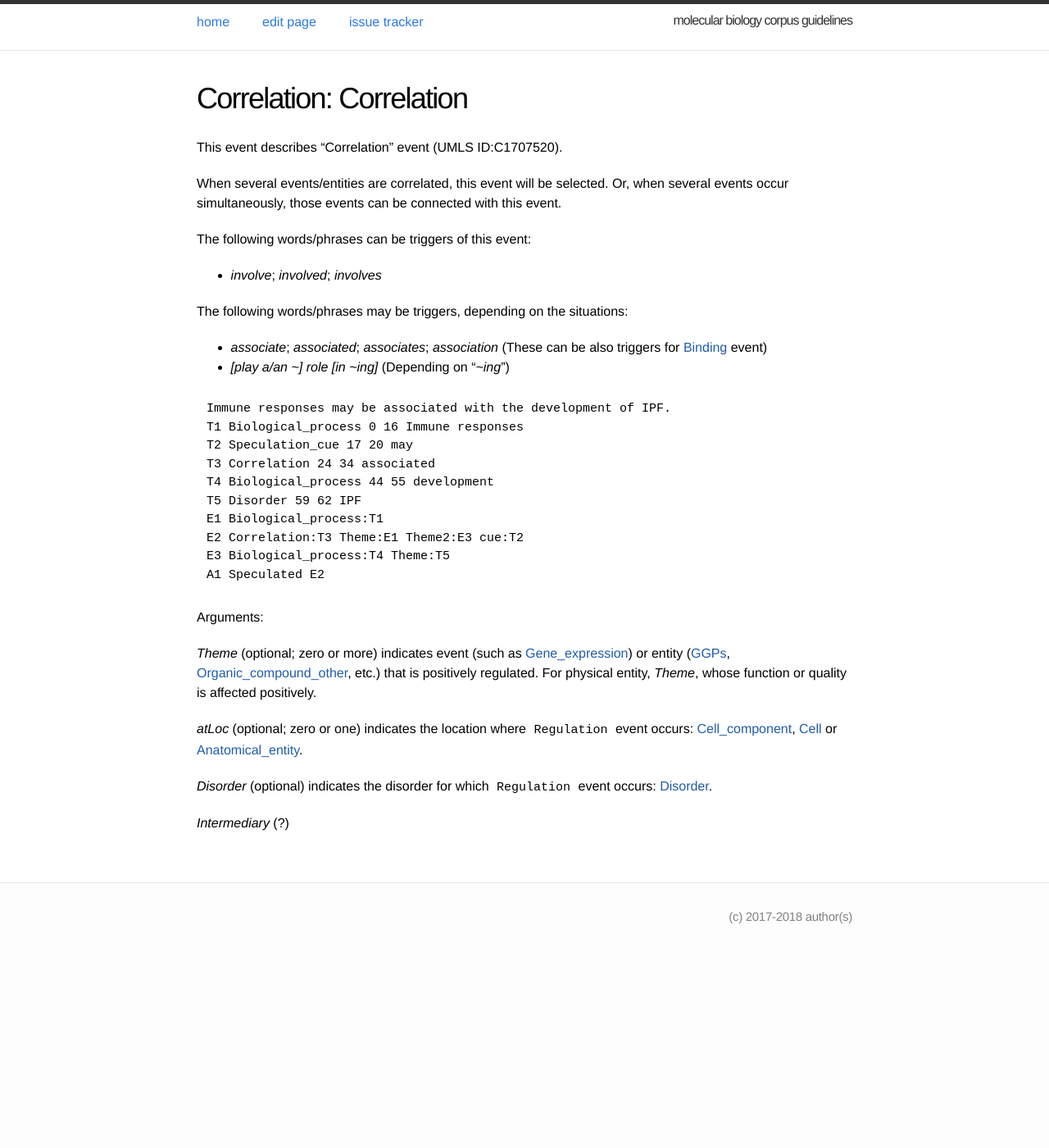
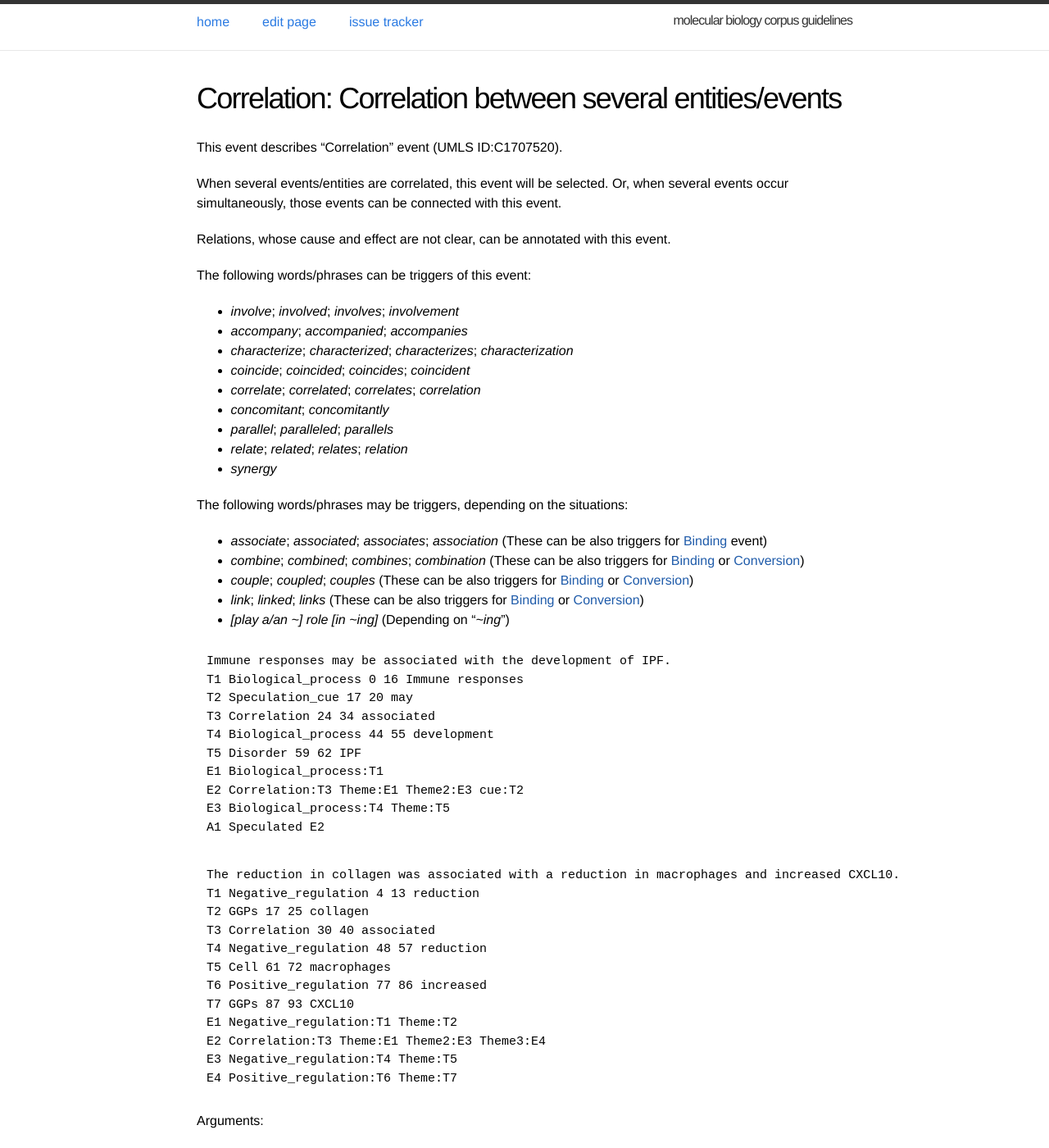
Before and after one commit to ezcatdb/molbiol_lung_corpus-guidelines, a Jekyll site: the page built from _event/Correlation.md, in a window 1280 px wide and 1400 px high. Shown: the whole window at 82% size. Built offline with Jekyll 4.4.1, drawn with Linux system fonts in a browser that asks for light colours; some of the changed text lies outside the part shown.

Commit message:
additional trigger words and sample sentence included in _event/Correlation.md

```diff
--- a/_event/Correlation.md
+++ b/_event/Correlation.md
@@ -2,7 +2,7 @@
 layout: entry
 title: "Correlation"
 category: "Biological process"
-shortdef: "Correlation"
+shortdef: "Correlation between several entities/events"
 order: 23
 ---
 <!---
@@ -13,16 +13,28 @@ This event describes "Correlation" event (UMLS ID:C1707520).
 
 When several events/entities are correlated, this event will be selected. Or, when several events occur simultaneously, those events can be connected with this event.
 
+Relations, whose cause and effect are not clear, can be annotated with this event.
+
 <!---
 If it is not clear whether the trigger words are "positive" or "negative", this "Regulation" event will be selected.
 --->
 
 The following words/phrases can be triggers of this event:
-- *involve*; *involved*; *involves*
-
+- *involve*; *involved*; *involves*; *involvement*
+- *accompany*; *accompanied*; *accompanies*
+- *characterize*; *characterized*; *characterizes*; *characterization*
+- *coincide*; *coincided*; *coincides*; *coincident*
+- *correlate*; *correlated*; *correlates*; *correlation*
+- *concomitant*; *concomitantly*
+- *parallel*; *paralleled*; *parallels*
+- *relate*; *related*; *relates*; *relation*
+- *synergy*
 
 The following words/phrases may be triggers, depending on the situations:
 - *associate*; *associated*; *associates*; *association* (These can be also triggers for [Binding]() event)
+- *combine*; *combined*; *combines*; *combination* (These can be also triggers for [Binding]() or [Conversion]())
+- *couple*; *coupled*; *couples* (These can be also triggers for [Binding]() or [Conversion]())
+- *link*; *linked*; *links* (These can be also triggers for [Binding]() or [Conversion]())
 - *[play a/an ~] role [in ~ing]* (Depending on "*~ing*")
 
 ~~~ ann
@@ -37,16 +49,29 @@ E2 Correlation:T3 Theme:E1 Theme2:E3 cue:T2
 E3 Biological_process:T4 Theme:T5
 A1 Speculated E2
 ~~~
-
+~~~ ann
+The reduction in collagen was associated with a reduction in macrophages and increased CXCL10.
+T1 Negative_regulation 4 13 reduction
+T2 GGPs 17 25 collagen
+T3 Correlation 30 40 associated
+T4 Negative_regulation 48 57 reduction
+T5 Cell 61 72 macrophages
+T6 Positive_regulation 77 86 increased
+T7 GGPs 87 93 CXCL10
+E1 Negative_regulation:T1 Theme:T2
+E2 Correlation:T3 Theme:E1 Theme2:E3 Theme3:E4
+E3 Negative_regulation:T4 Theme:T5
+E4 Positive_regulation:T6 Theme:T7
+~~~
 
 Arguments:
 
-*Theme* (optional; zero or more) indicates event (such as [Gene_expression]()) or entity ([GGPs](), [Organic_compound_other](), etc.) that is positively regulated. For physical entity, *Theme*, whose function or quality is affected positively.
+*Theme* (two or more) indicates event (such as [Gene_expression]()) or entity ([GGPs](), [Organic_compound_other](), etc.) that is related. For physical entity, *Theme*, whose function or quality is affected.
 
 
-*atLoc* (optional; zero or one) indicates the location where `Regulation` event occurs: [Cell_component](), [Cell]() or [Anatomical_entity]().
+*atLoc* (optional; zero or one) indicates the location where `Correlation` event occurs: [Cell_component](), [Cell]() or [Anatomical_entity]().
 
-*Disorder* (optional) indicates the disorder for which `Regulation` event occurs: [Disorder]().
+*Disorder* (optional) indicates the disorder for which `Correlation` event occurs: [Disorder]().
 
 *Intermediary* (?)
 
```
